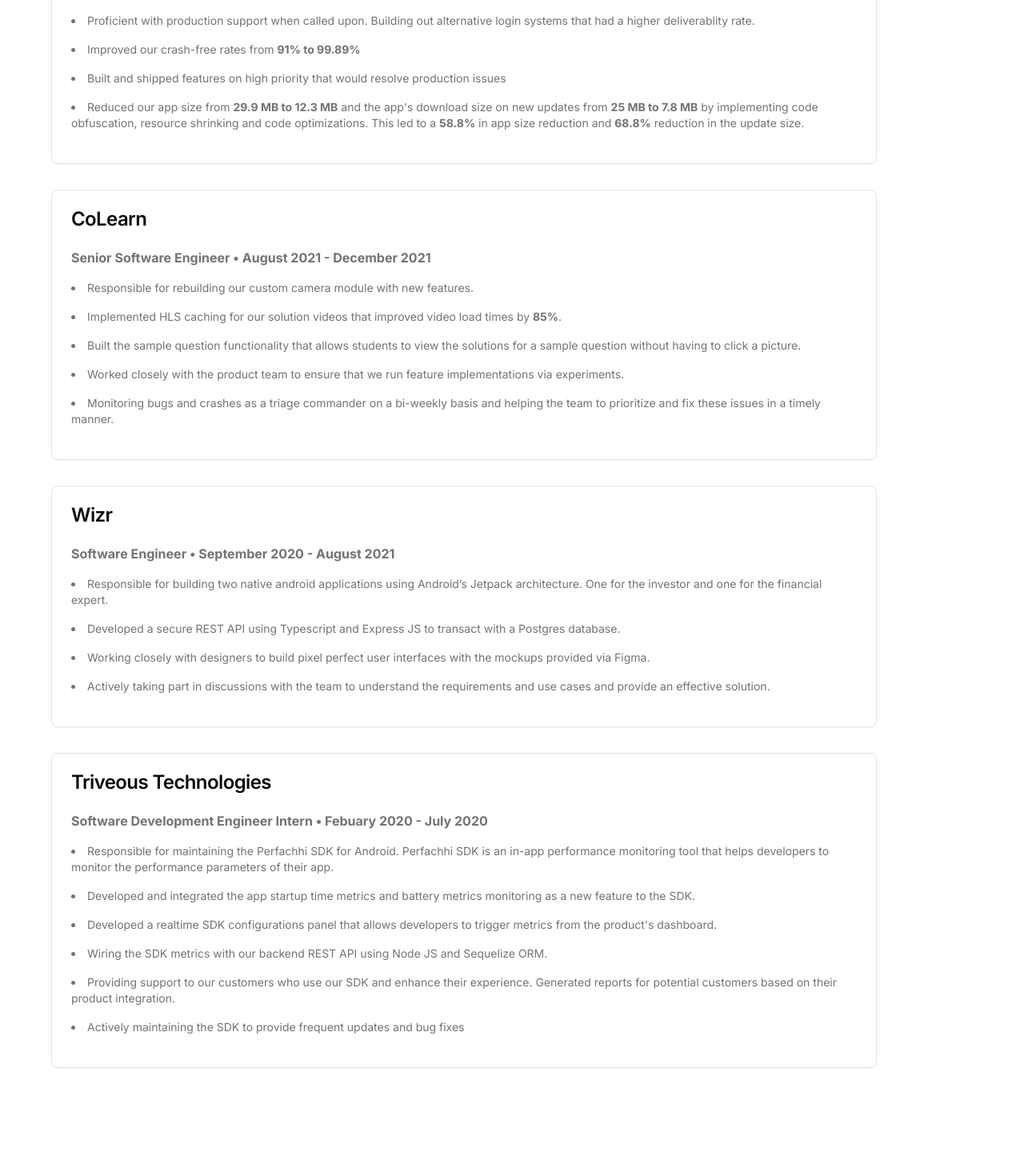
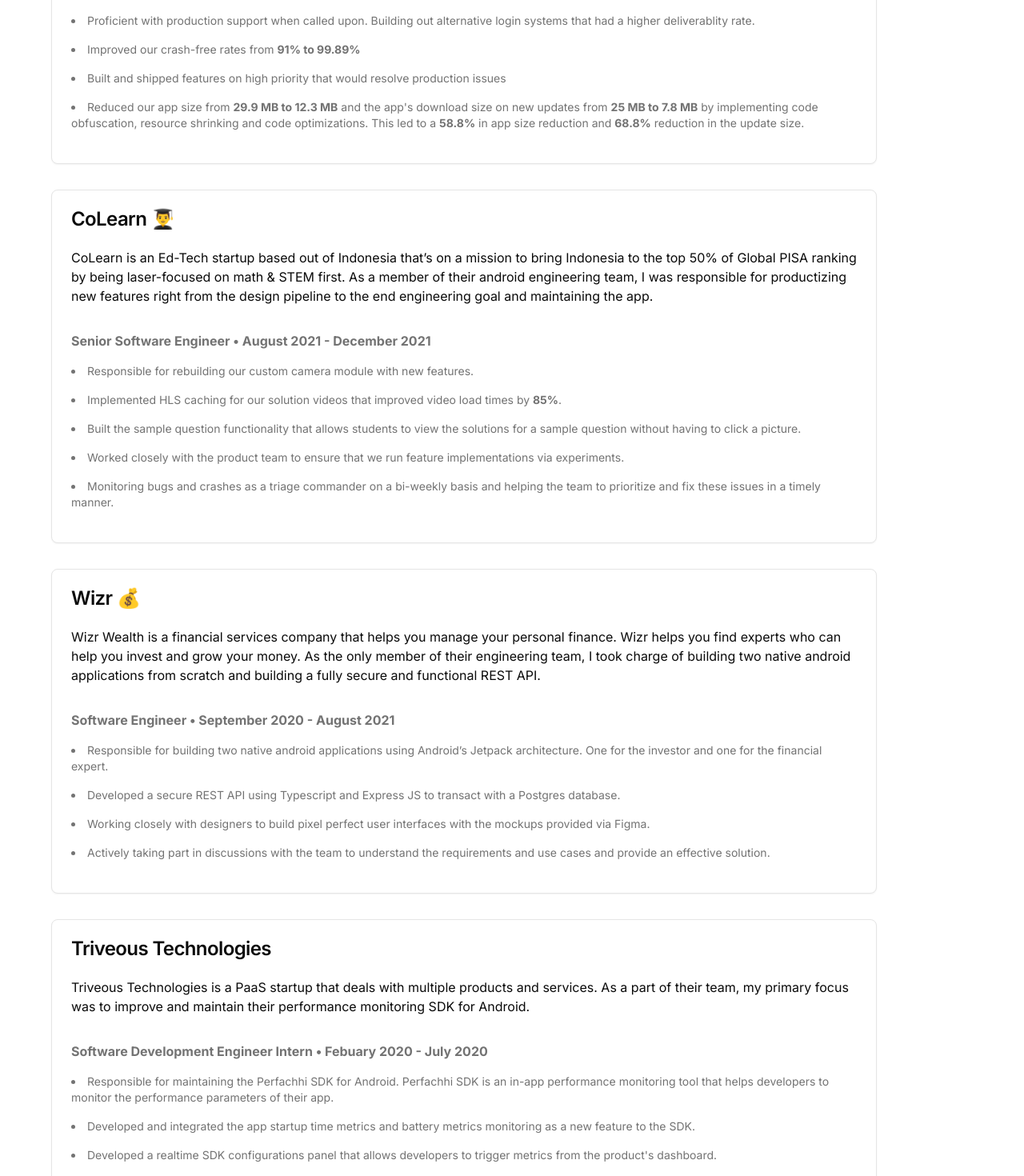
Before and after one commit to sivansundar/sivansundar-portfolio, a Next.js app: page /work in a window 1280 px wide. Shown: the part 1046-2516 px from the top of the page at 80% size. Built offline with nearby package versions, Linux system fonts and the light colour scheme.

Commit message:
Added work description

```diff
--- a/app/work/page.tsx
+++ b/app/work/page.tsx
@@ -10,7 +10,7 @@ export default function WorkPage() {
         <div className="grid gap-6 md:gap-8">
           <Card>
             <CardHeader>
-              <CardTitle>Jiva Ag</CardTitle>
+              <CardTitle>Jiva Ag 🌽</CardTitle>
             </CardHeader>
             <CardContent>
               <div className="space-y-10">
@@ -132,9 +132,17 @@ export default function WorkPage() {
           </Card>
           <Card>
             <CardHeader>
-              <CardTitle>CoLearn</CardTitle>
+              <CardTitle>CoLearn 👨‍🎓</CardTitle>
             </CardHeader>
             <CardContent>
+              <p className="mb-8">
+                CoLearn is an Ed-Tech startup based out of Indonesia that’s on a
+                mission to bring Indonesia to the top 50% of Global PISA ranking
+                by being laser-focused on math & STEM first. As a member of
+                their android engineering team, I was responsible for
+                productizing new features right from the design pipeline to the
+                end engineering goal and maintaining the app.
+              </p>
               <p className="text-base text-muted-foreground mb-4 font-bold">
                 Senior Software Engineer • August 2021 - December 2021
               </p>
@@ -166,9 +174,18 @@ export default function WorkPage() {
 
           <Card>
             <CardHeader>
-              <CardTitle>Wizr</CardTitle>
+              <CardTitle>Wizr 💰</CardTitle>
             </CardHeader>
             <CardContent>
+              <p className="mb-8">
+                Wizr Wealth is a financial services company that helps you
+                manage your personal finance. Wizr helps you find experts who
+                can help you invest and grow your money. As the only member of
+                their engineering team, I took charge of building two native
+                android applications from scratch and building a fully secure
+                and functional REST API.
+              </p>
+
               <p className="text-base text-muted-foreground mb-4 font-bold">
                 Software Engineer • September 2020 - August 2021
               </p>
@@ -198,6 +215,13 @@ export default function WorkPage() {
               <CardTitle>Triveous Technologies</CardTitle>
             </CardHeader>
             <CardContent>
+              <p className="mb-8">
+                Triveous Technologies is a PaaS startup that deals with multiple
+                products and services. As a part of their team, my primary focus
+                was to improve and maintain their performance monitoring SDK for
+                Android.
+              </p>
+
               <p className="text-base text-muted-foreground mb-4 font-bold">
                 Software Development Engineer Intern • Febuary 2020 - July 2020
               </p>
```
